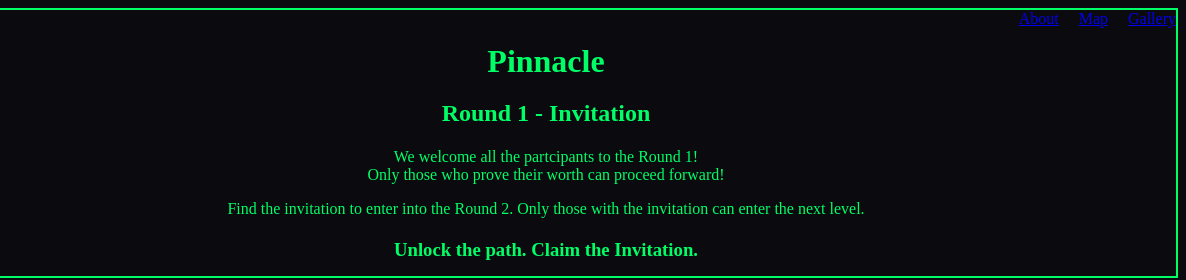
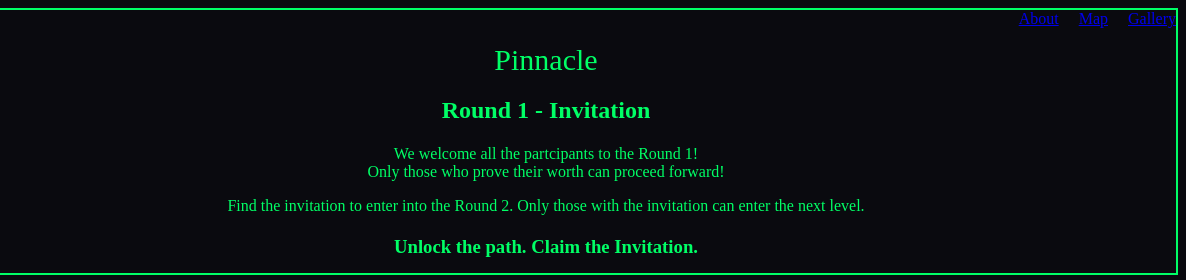
Before and after one commit to Nas-moon/Labyrinth, a plain HTML site: page index.html in a window 1280 px wide. Shown: the full height of the page, 94-1280 px from the left. Drawn offline with Linux system fonts and the light colour scheme.

Commit message:
Update styles.css

```diff
--- a/styles.css
+++ b/styles.css
@@ -8,6 +8,11 @@ body {
   padding: 5px 5px;
   margin: 10px auto;
   text-align: center;
+}
+
+h1{
+  font-size: 30px;
+  font-weight: 400;
 }
 
 ul {
```
